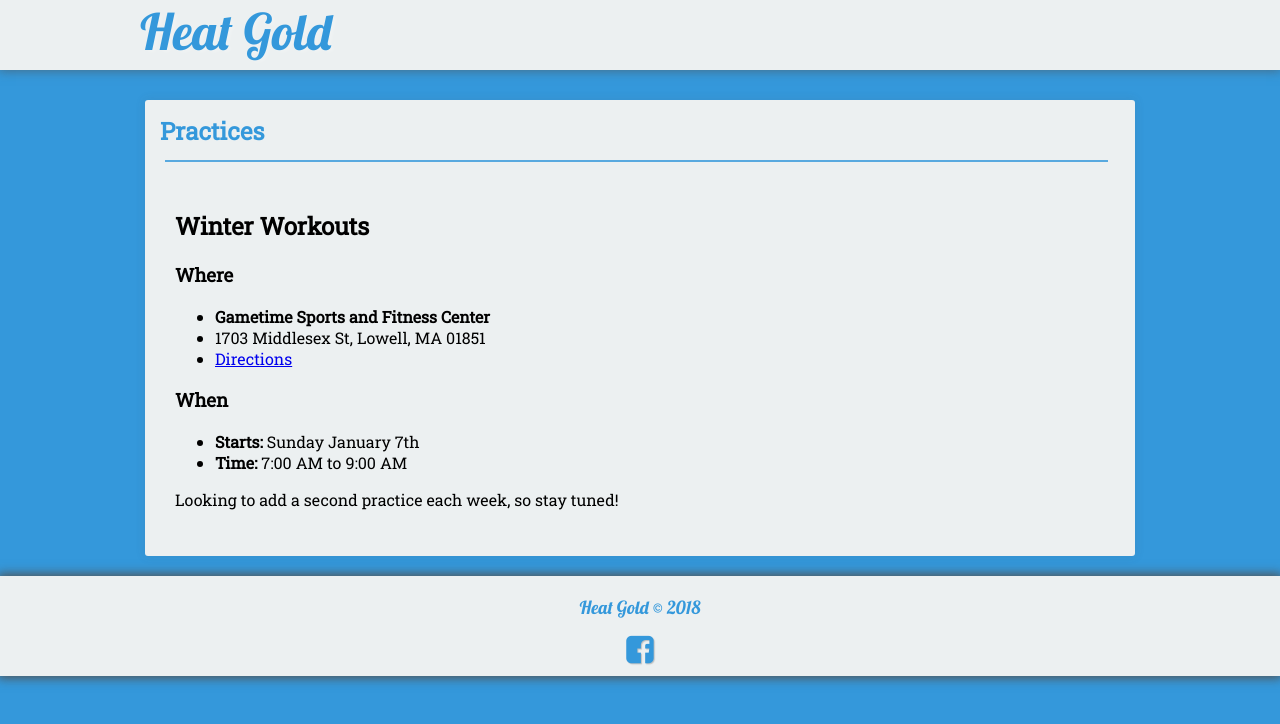
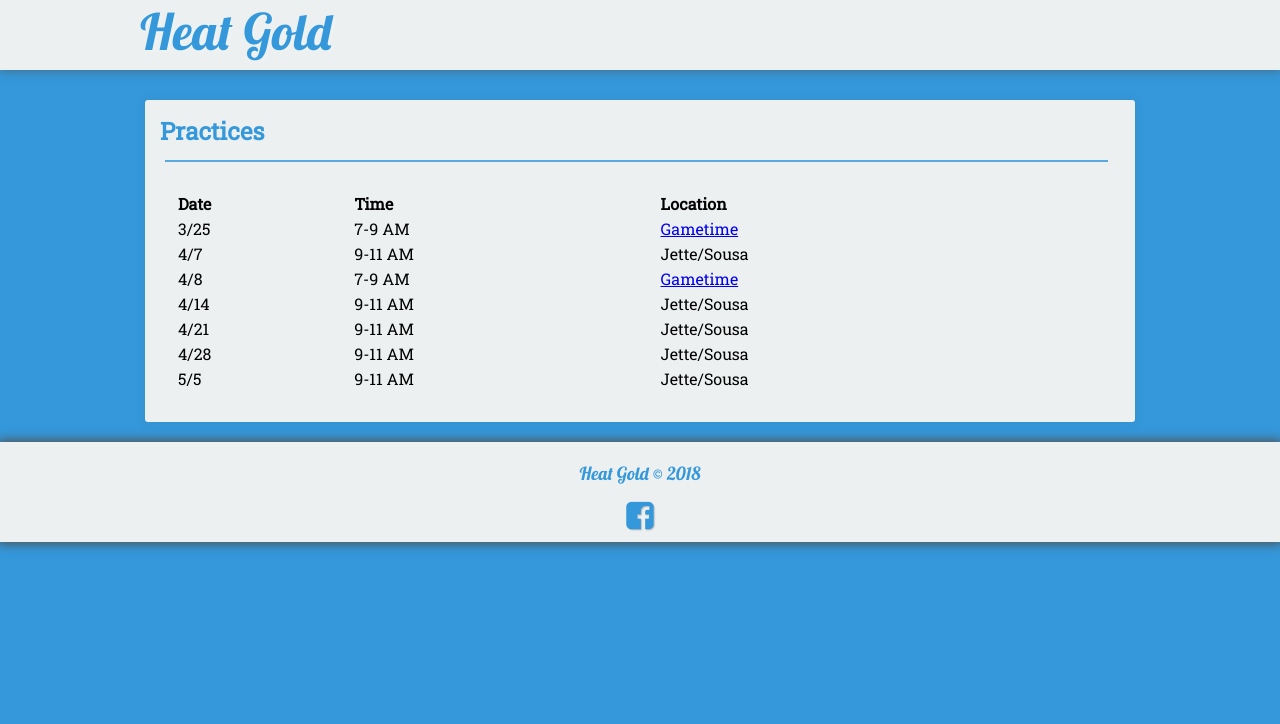
Before and after one commit to seanmerrow/ecf, a Jekyll site: the page built from _posts/2018-08-27-Practices.md, in a window 1280 px wide. Shown: the top 724 px of the page. Built offline with Jekyll 4.4.1, drawn with Linux system fonts in a browser that asks for light colours; nearby versions of some CDN libraries.

Commit message:
Update 2018-08-27-Practices.md

```diff
--- a/_posts/2018-08-27-Practices.md
+++ b/_posts/2018-08-27-Practices.md
@@ -5,17 +5,12 @@ description: Practice Schedule
 excerpt: "Practice Schedule"
 ---
 
-
-
-## Winter Workouts
-
-### Where
-* **Gametime Sports and Fitness Center**
-* 1703 Middlesex St, Lowell, MA 01851
-* [Directions](https://seanmerrow.github.io/heatgold/fields/gametime)
-
-### When
-* **Starts:** Sunday January 7th
-* **Time:** 7:00 AM to 9:00 AM
-
-Looking to add a second practice each week, so stay tuned!
+| Date | Time | Location                                                                     |
+|:---  |:---           |:---                                                                 |
+| 3/25  | 7-9 AM       | [Gametime](https://seanmerrow.github.io/heatgold/fields/gametime)   |
+| 4/7   | 9-11 AM      | Jette/Sousa                                                         |
+| 4/8   | 7-9 AM       | [Gametime](https://seanmerrow.github.io/heatgold/fields/gametime)   |
+| 4/14  | 9-11 AM      | Jette/Sousa                                                         |
+| 4/21  | 9-11 AM      | Jette/Sousa                                                         |
+| 4/28  | 9-11 AM      | Jette/Sousa                                                         |
+| 5/5   | 9-11 AM      | Jette/Sousa                                                         |
```
